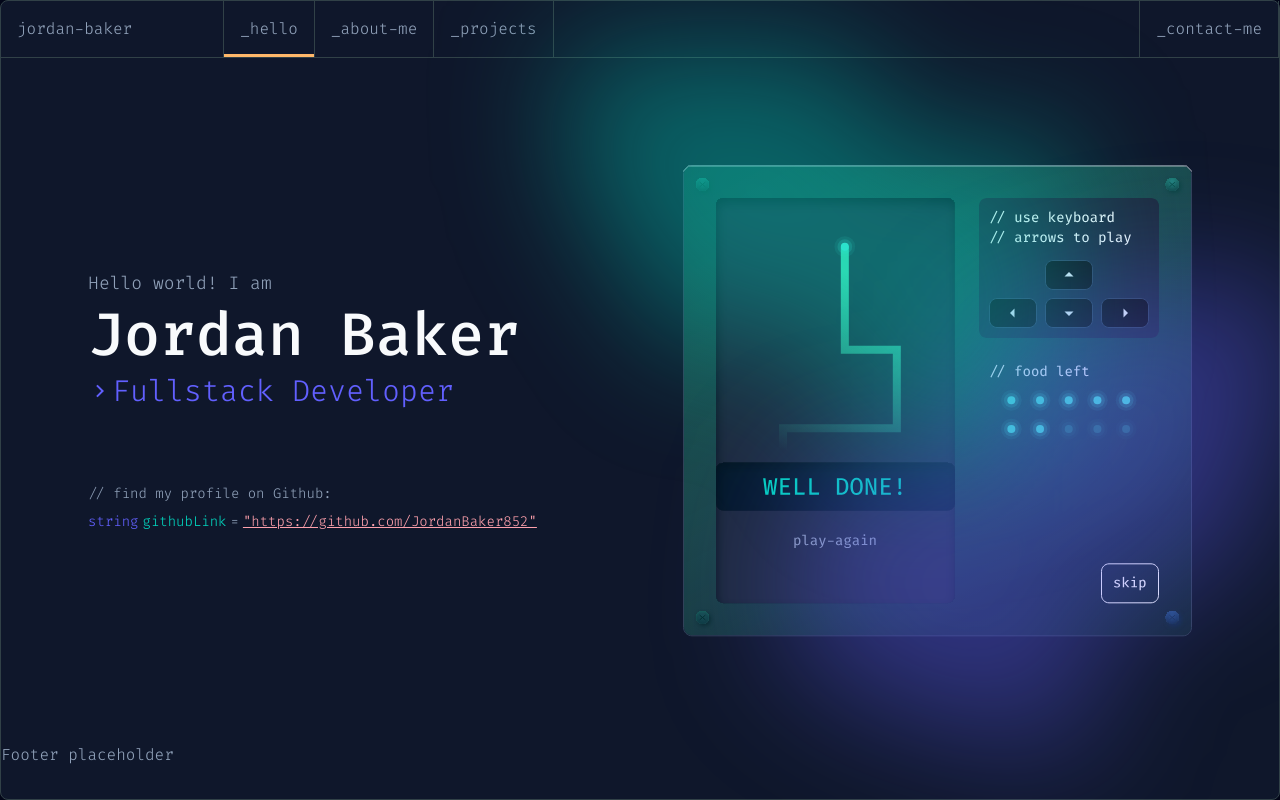
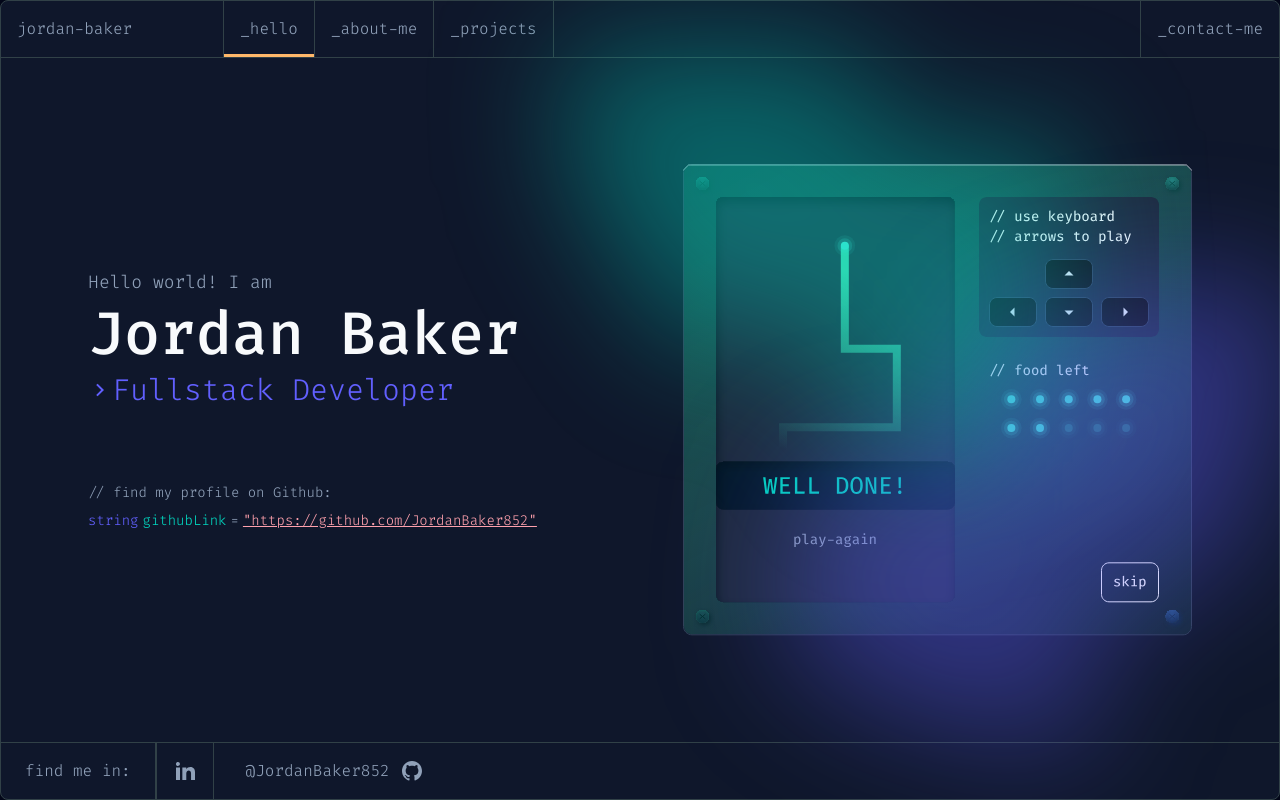
Before and after one commit to JordanBaker852/portfolio, a Next.js app: page / in a window 1280 px wide. Shown: the top 800 px of the page. Built offline with nearby package versions, Linux system fonts and the light colour scheme.

Commit message:
Start work on the footer elements

```diff
--- /dev/null
+++ b/app/components/Footer..tsx
@@ -0,0 +1,24 @@
+import { RiGithubFill, RiLinkedinFill } from "@remixicon/react";
+
+const Footer = () => {
+    return (
+        <footer className="w-full flex border-t border-t-[#314147]">
+            <h4 className="inline-block px-6 py-4 border-r border-r-[#314147]">find me in:</h4>
+            <ul className="flex">
+                <li className="last:justify-end">
+                    <a className="p-4 inline-flex border-r border-r-[#314147] last:border-l last:border-l-[#314147] last:border-r-0" href="https://www.linkedin.com/in/jordan-baker-b0b871205/">
+                        <RiLinkedinFill />
+                    </a>
+                </li>
+                <li className="last:justify-end">
+                    <a className="p-4 lg:py-4 lg:px-8 inline-flex gap-2.5 border-r border-r-[#314147] last:border-l last:border-l-[#314147] last:border-r-0" href="https://www.linkedin.com/in/jordan-baker-b0b871205/">
+                        <span className="hidden lg:block">@JordanBaker852</span>
+                        <RiGithubFill />
+                    </a>
+                </li>
+            </ul>
+        </footer>
+    );
+};
+
+export default Footer;
--- a/app/components/HeaderNavItems.tsx
+++ b/app/components/HeaderNavItems.tsx
@@ -24,7 +24,7 @@ const buildDesktopNavItems = (currentPath: string, navItems: Array<NavItem>): JS
 
         return(
             <li key={x.title} className={`hidden lg:inline-block border-r border-r-[#314147]
-            last:float-right last:border-l last:border-l-[#314147] ${selectedTabClass}`}>
+            last:float-right last:border-l last:border-l-[#314147] last:border-r-0 ${selectedTabClass}`}>
                 <Link className="p-4 inline-block" href={x.redirect}>
                     {x.title}
                 </Link>
--- a/app/layout.tsx
+++ b/app/layout.tsx
@@ -2,6 +2,7 @@ import type { Metadata } from "next";
 import { Fira_Code } from "next/font/google";
 import "./globals.css";
 import Header from "./components/Header";
+import Footer from "./components/Footer.";
 
 const firaCode = Fira_Code({
   weight: "300",
@@ -24,7 +25,7 @@ export default function RootLayout({
         <div className="flex flex-col justify-between min-h-dvh bg-[#0F172B] border border-[#314147] rounded-lg fira-code max-w-453 m-auto">
           <Header />
             {children}
-          <footer className="w-full h-14">Footer placeholder</footer>
+          <Footer />
         </div>
       </body>
     </html>
```
